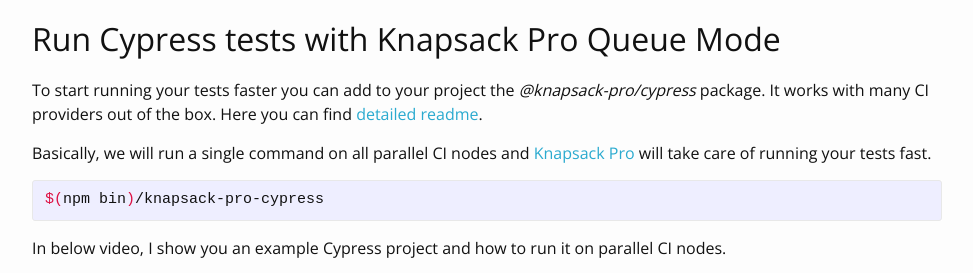
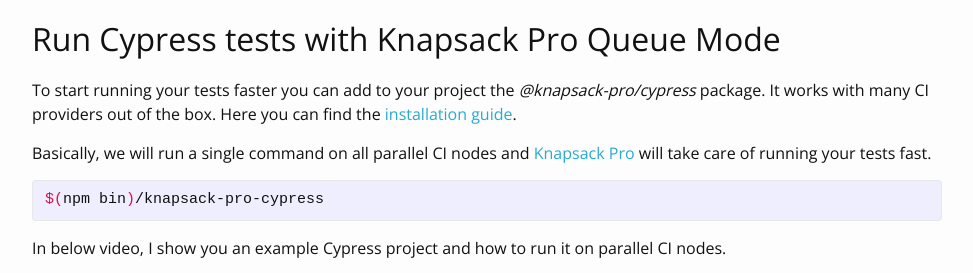
Before and after one commit to KnapsackPro/docs.knapsackpro.com, a Jekyll site: the page built from _posts/2018-11-17-run-javascript-e2e-tests-faster-with-cypress-on-parallel-ci-nodes.md, in a window 1280 px wide and 900 px high, scrolled down 1253 px, cut to the strip 181-454 px from the top of the window. Shown: the whole strip, without its empty margins (153-1126 px from the left). Built offline with Jekyll 4.4.1, drawn with Linux system fonts in a browser that asks for light colours; nearby versions of some CDN libraries; comment, search, counter and statistics services are not loaded.

Commit message:
blog: better copy for link to cypress installation

```diff
--- a/_posts/2018-11-17-run-javascript-e2e-tests-faster-with-cypress-on-parallel-ci-nodes.md
+++ b/_posts/2018-11-17-run-javascript-e2e-tests-faster-with-cypress-on-parallel-ci-nodes.md
@@ -35,7 +35,7 @@ Knapsack Pro API can also remember tests assigned to each parallel CI node. When
 
 ## Run Cypress tests with Knapsack Pro Queue Mode
 
-To start running your tests faster you can add to your project the <i>@knapsack-pro/cypress</i> package. It works with many CI providers out of the box. Here you can find [detailed readme](https://docs.knapsackpro.com/cypress/guide/).
+To start running your tests faster you can add to your project the <i>@knapsack-pro/cypress</i> package. It works with many CI providers out of the box. Here you can find the [installation guide](https://docs.knapsackpro.com/cypress/guide/).
 
 Basically, we will run a single command on all parallel CI nodes and [Knapsack Pro](https://knapsackpro.com?utm_source=docs_knapsackpro&utm_medium=blog_post&utm_campaign=run-javascript-e2e-tests-faster-with-cypress-on-parallel-ci-nodes) will take care of running your tests fast.
 
```
